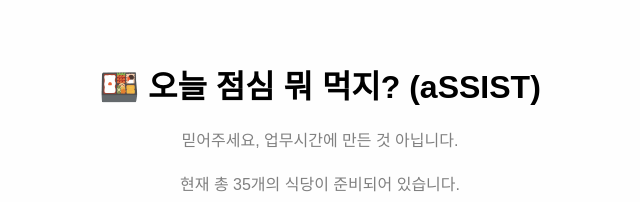
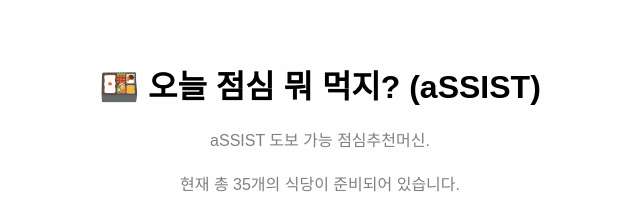
Before and after one commit to IanWChoi/aSSIST_lunchpicker, a plain HTML site: page index.html in a window 1280 px wide. Shown: the top 202 px of the page, 320-960 px from the left. Drawn offline with Linux system fonts and the light colour scheme.

Commit message:
Update index.html

```diff
--- a/index.html
+++ b/index.html
@@ -5,7 +5,7 @@
   <title>오늘 점심 뭐 먹지?</title>
     <!-- 카카오톡, 페이스북, 트위터 등을 위한 설명 메타태그 -->
     <meta property="og:title" content="점심 추천 랜덤 머신">
-    <meta property="og:description" content="절대 업무시간에 만든게 아닌 aSSIST 주변 맛집 추천 랜덤 머신">
+    <meta property="og:description" content="aSSIST 주변 맛집 추천 랜덤 머신">
     <meta property="og:image" content="">
     <meta property="og:type" content="website">
     <meta property="og:url" content="https://ianwchoi.github.io/aSSIST_lunchpicker/">
@@ -71,7 +71,7 @@ a:hover {
 </head>
 <body>
   <h1>🍱 오늘 점심 뭐 먹지? (aSSIST)</h1>
-  <p id="disclaimer">믿어주세요, 업무시간에 만든 것 아닙니다.</p>
+  <p id="disclaimer">aSSIST 도보 가능 점심추천머신.</p>
   <p id="restaurant-count" style="margin-bottom: 10px; color: gray;"></p>
   <button onclick="pickLunch()">추천 받기</button>
   <div id="result"></div>
```
